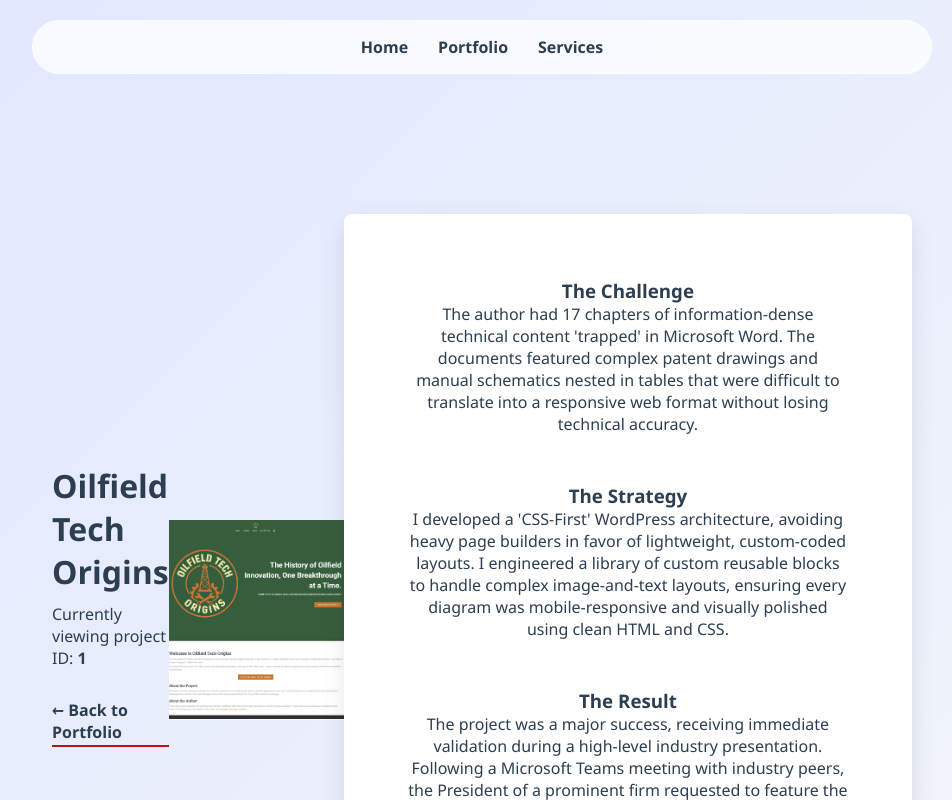
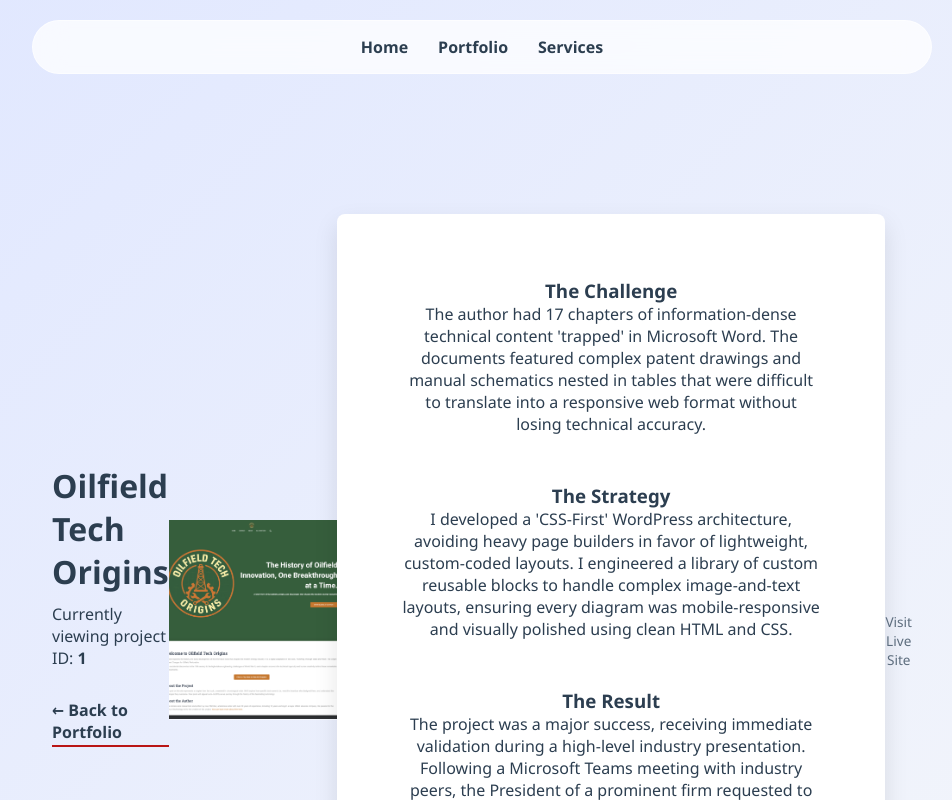
Before and after one commit to Kleinnov8/jkleindesign, a Vue app: page /case-study/1 in a window 1280 px wide. Shown: the top 800 px of the page, without its empty margins (158-1110 px from the left). Built offline with nearby package versions, Linux system fonts and the light colour scheme.

Commit message:
add footer placeholder

```diff
--- a/src/views/CaseStudy.vue
+++ b/src/views/CaseStudy.vue
@@ -11,7 +11,6 @@
         </div>
 
         <section class="case-study-content">
-
             <div class="card-content">
                 <h3>The Challenge</h3>
                 <p>{{ project.details.challenge }}</p>
@@ -31,9 +30,11 @@
                 <h3>Tech Stack</h3>
                 <p>{{ project.details.techStack }}</p>
             </div>
-
         </section>
 
+        <footer class="project-footer">
+            <a :href="project.externalLink" target="_blank" class="visit-btn">Visit Live Site</a>
+        </footer>
     </div>
 </template>
 
```
